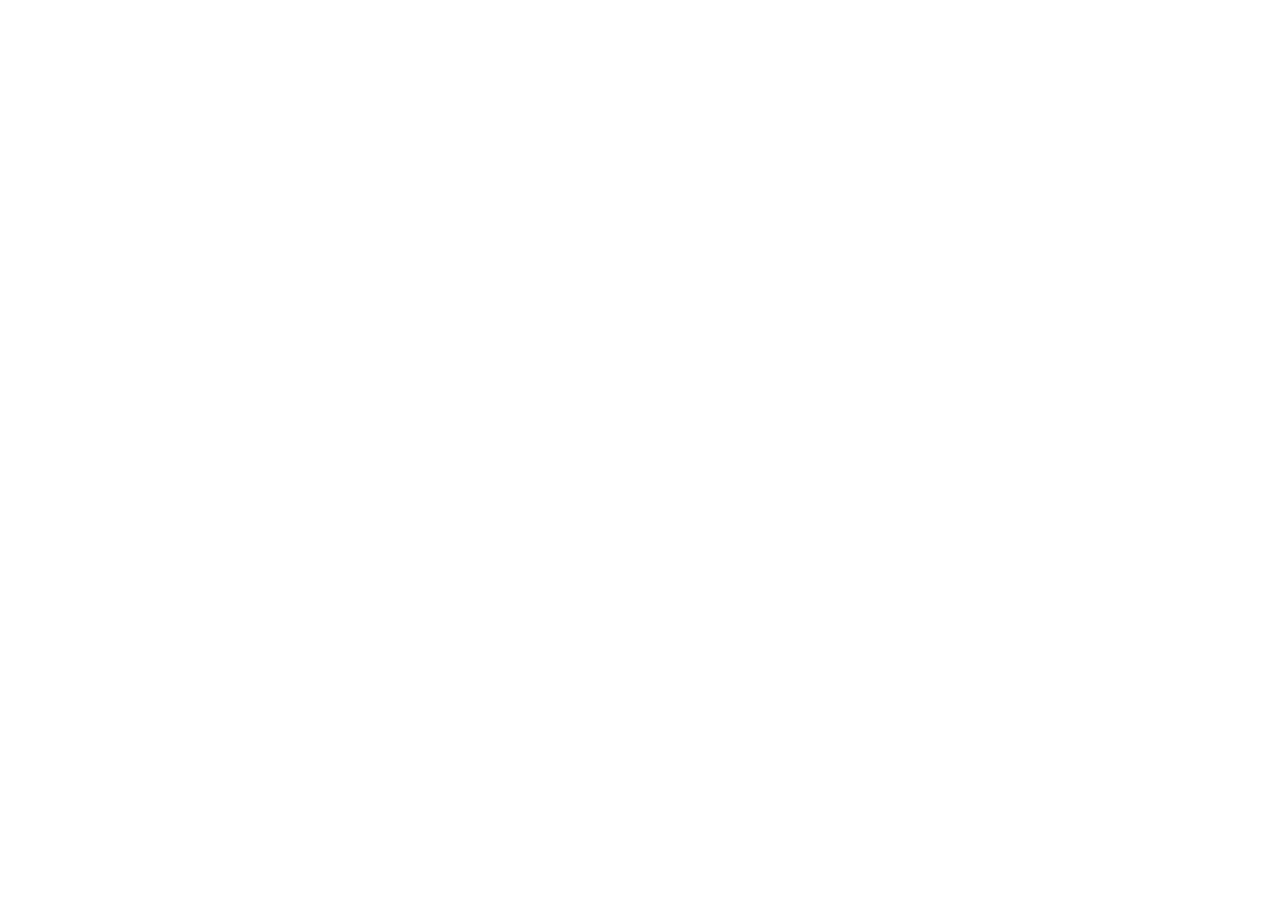
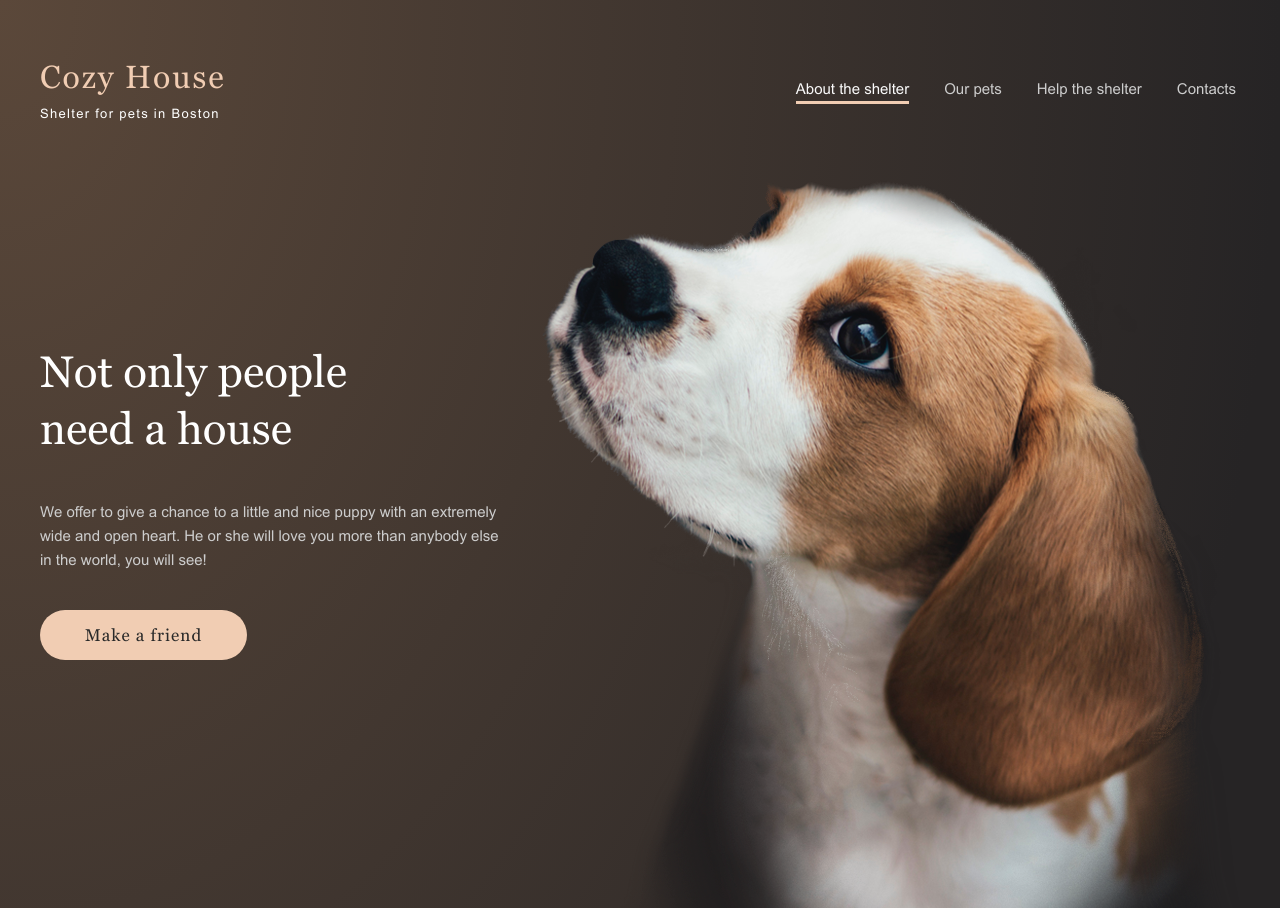
Before and after one commit to teame92/teame92-JSFE2022Q1, a plain HTML site: page shelter/pages/main/index.html in a window 1280 px wide. Before the commit the page ends 800 px from the top, so only its background shows below. Drawn offline with nearby package versions, Linux system fonts and the light colour scheme.

Commit message:
feat: add header and section house and style

```diff
--- a/shelter/pages/main/index.html
+++ b/shelter/pages/main/index.html
@@ -5,11 +5,50 @@
     <meta charset="UTF-8">
     <meta http-equiv="X-UA-Compatible" content="IE=edge">
     <meta name="viewport" content="width=device-width, initial-scale=1.0">
-    <title>Document</title>
+    <link rel="stylesheet" href="style.css">
+    <link href="https://cdnjs.cloudflare.com/ajax/libs/meyer-reset/2.0/reset.min.css" rel="stylesheet">
+    <title>Shelter</title>
 </head>
 
 <body>
-
+    <header class="header">
+        <div class="wrapper">
+            <div class="header__inner">
+                <div class="logo">
+                    <a href="#">
+                        <h1 class="logo__title">Cozy House</h1>
+                        <span class="logo__subtitle">Shelter for pets in Boston</span>
+                    </a>
+                </div>
+                <nav class="header__navbar">
+                    <span class="burger">
+                        <span class="burger__line"></span>
+                    </span>
+                    <ul class="navbar">
+                        <li><a href="#" class="navbar__link active__link">About the shelter</a></li>
+                        <li><a href="../pets/index.html" class="navbar__link">Our pets</a></li>
+                        <li><a href="#help" class="navbar__link">Help the shelter</a></li>
+                        <li><a href="#footer" class="navbar__link">Contacts</a></li>
+                    </ul>
+                </nav>
+            </div>
+        </div>
+    </header>
+    <main>
+        <section class="section__house" id="house">
+            <div class="wrapper">
+                <div class="section__inner-house">
+                    <div class="section__header-house">
+                        <h2 class="section__title-house">Not only people need a house</h2>
+                        <p class="section__subtitle">We offer to give a chance to a little and nice puppy with an extremely wide and open heart. He or she will love you more than anybody else in the world, you will see!</p>
+                        <a href="#our-friends" class="btn btn-pink">Make a friend</a>
+                    </div>
+                    <img class="puppy" src="../../assets/images/puppy.png" alt="puppy">
+                </div>
+            </div>
+        </section>
+    </main>
+    <footer></footer>
 </body>
 
 </html>
--- a/shelter/pages/main/style.css
+++ b/shelter/pages/main/style.css
@@ -0,0 +1,246 @@
+@font-face {
+    font-family: 'Georgia';
+    src: url('../../assets/fonts/Georgia-Italic.woff2') format('woff2');
+    font-weight: normal;
+    font-style: italic;
+    font-display: swap;
+}
+
+@font-face {
+    font-family: 'Georgia';
+    src: url('../../assets/fonts/Georgia-BoldItalic.woff2') format('woff2');
+    font-weight: bold;
+    font-style: italic;
+    font-display: swap;
+}
+
+@font-face {
+    font-family: 'Georgia';
+    src: url('../../assets/fonts/Georgia.woff2') format('woff2');
+    font-weight: normal;
+    font-style: normal;
+    font-display: swap;
+}
+
+@font-face {
+    font-family: 'Georgia';
+    src: url('../../assets/fonts/Georgia-Bold.woff2') format('woff2');
+    font-weight: bold;
+    font-style: normal;
+    font-display: swap;
+}
+
+@font-face {
+    font-family: 'Arial';
+    src: url('../../assets/fonts/Arial-Black.woff2') format('woff2');
+    font-weight: 900;
+    font-style: normal;
+    font-display: swap;
+}
+
+@font-face {
+    font-family: 'Arial';
+    src: url('../../assets/fonts/Arial-BoldItalicMT.woff2') format('woff2');
+    font-weight: bold;
+    font-style: italic;
+    font-display: swap;
+}
+
+@font-face {
+    font-family: 'Arial';
+    src: url('../../assets/fonts/Arial-BoldMT.woff2') format('woff2');
+    font-weight: bold;
+    font-style: normal;
+    font-display: swap;
+}
+
+@font-face {
+    font-family: 'Arial';
+    src: url('../../assets/fonts/Arial-ItalicMT.woff2') format('woff2');
+    font-weight: normal;
+    font-style: italic;
+    font-display: swap;
+}
+
+@font-face {
+    font-family: 'Arial';
+    src: url('../../assets/fonts/ArialMT.woff2') format('woff2');
+    font-weight: normal;
+    font-style: normal;
+    font-display: swap;
+}
+
+html {
+    scroll-behavior: smooth;
+}
+
+* {
+    box-sizing: border-box;
+}
+
+a {
+    text-decoration: none;
+}
+
+body {
+    font-family: "Georgia", sans-serif;
+}
+
+.header {
+    position: absolute;
+    z-index: 1;
+    width: 100%;
+}
+
+.wrapper {
+    width: 100%;
+    max-width: 1280px;
+    margin: 0 auto;
+    padding: 0 40px;
+}
+
+.header__inner {
+    display: flex;
+    justify-content: space-between;
+    align-items: center;
+    padding: 60px 0;
+}
+
+.logo__title {
+    font-family: 'Georgia';
+    font-style: normal;
+    font-weight: 400;
+    font-size: 32px;
+    line-height: 110%;
+    color: #F1CDB3;
+    letter-spacing: 0.06em;
+    margin-bottom: 10px;
+}
+
+.logo__subtitle {
+    font-family: 'Arial';
+    font-style: normal;
+    font-weight: 400;
+    font-size: 13px;
+    line-height: 15px;
+    color: #FFF;
+    letter-spacing: 0.1em;
+}
+
+.header__navbar {
+    padding-right: 4px;
+}
+
+.navbar {
+    display: flex;
+    justify-content: space-between;
+    align-items: center;
+}
+
+.navbar li:not(:first-child) {
+    margin-left: 35px;
+}
+
+.navbar__link {
+    font-family: 'Arial';
+    font-style: normal;
+    font-weight: 400;
+    font-size: 15px;
+    line-height: 160%;
+    color: #CDCDCD;
+    transition: 0.2s ease-in-out;
+}
+
+.navbar__link::after {
+    content: "";
+    display: block;
+    width: 100%;
+    height: 3px;
+    background-color: #F1CDB3;
+    opacity: 0;
+    transition: opacity .1s linear;
+}
+
+.active__link {
+    color: #FAFAFA;
+}
+
+.active__link::after {
+    opacity: 1;
+}
+
+.navbar__link:hover {
+    color: #FAFAFA;
+}
+
+.navbar__link:active::after {
+    opacity: 1;
+}
+
+.section__house .wrapper {
+    padding-top: 180px;
+}
+
+.section__house {
+    background: radial-gradient(100% 215.42% at 0% 0%, #5B483A 0%, #262425 100%) #211F20;
+}
+
+.section__inner-house {
+    display: flex;
+    justify-content: space-between;
+    align-items: center;
+}
+
+.section__header-house {
+    padding-bottom: 98px;
+}
+
+.section__title-house {
+    width: 80%;
+    font-family: 'Georgia';
+    font-style: normal;
+    font-weight: 400;
+    font-size: 44px;
+    line-height: 130%;
+    color: #FFF;
+}
+
+.section__subtitle {
+    width: 92%;
+    font-family: 'Arial';
+    font-style: normal;
+    font-weight: 400;
+    font-size: 15px;
+    line-height: 160%;
+    color: #CDCDCD;
+}
+
+.section__header-house .section__subtitle {
+    margin: 42px 0 52px;
+}
+
+.btn {
+    padding: 15px 45px;
+    border-radius: 100px;
+    font-family: 'Georgia';
+    font-style: normal;
+    font-weight: 400;
+    font-size: 17px;
+    line-height: 130%;
+    letter-spacing: 0.06em;
+    color: #292929;
+    transition: 0.2s ease-in-out;
+}
+
+.btn-pink {
+    background: #F1CDB3;
+}
+
+.btn:hover {
+    background: #FDDCC4;
+}
+
+.puppy {
+    width: 61%;
+    max-width: 698px;
+}
```
